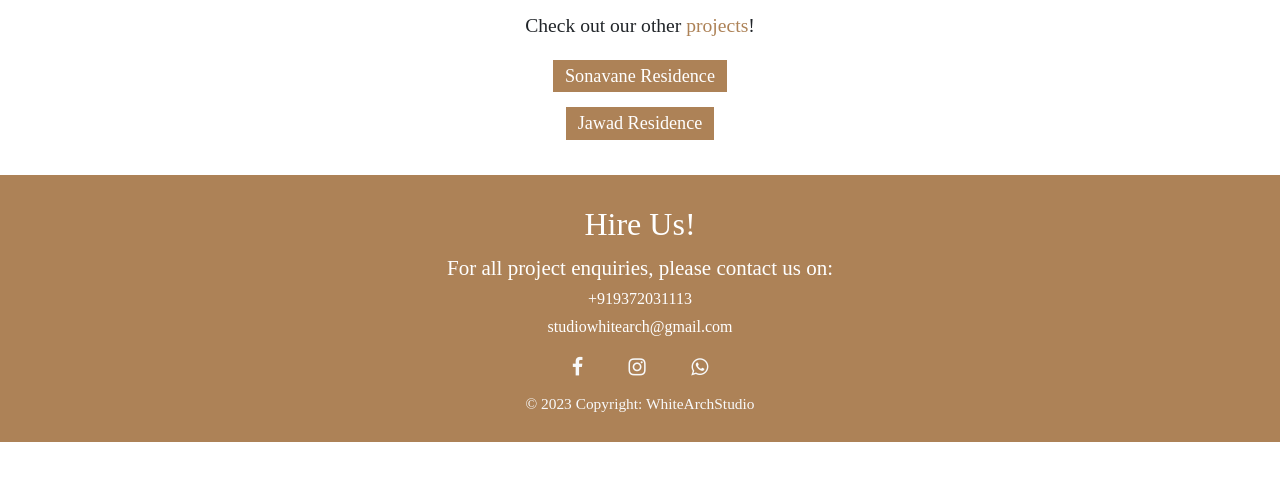
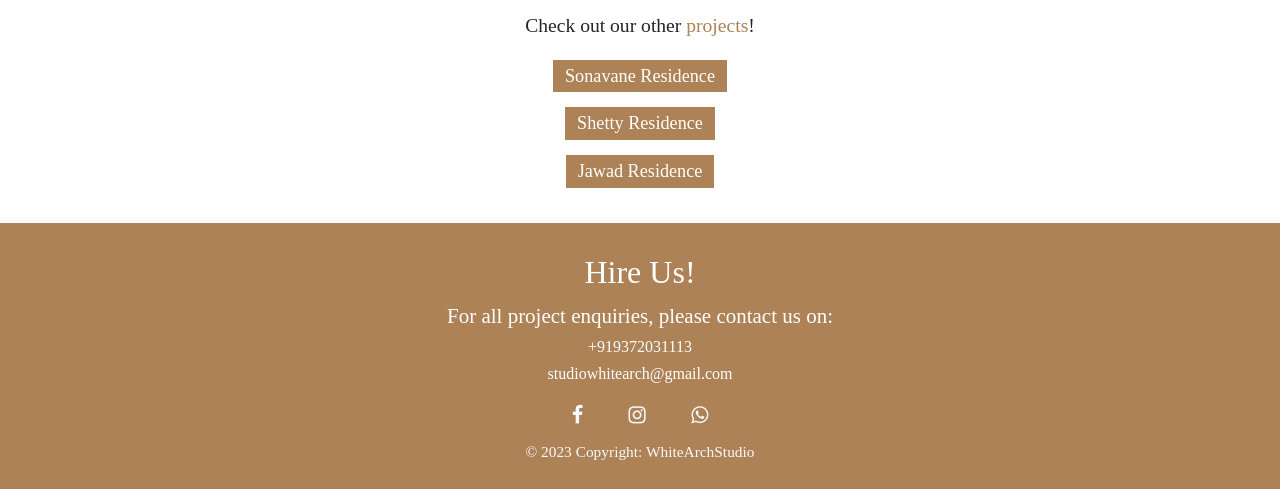
Before and after one commit to whitearchstudio/interior, a plain HTML site: page lic.html in a window 1280 px wide. Shown: the part 813-1302 px from the top of the page. Before the commit the page ends 1255 px from the top, so only its background shows below. Drawn offline with nearby package versions, Linux system fonts and the light colour scheme; files that its build step writes are made by us from their sources.

Commit message:
Update lic.html

```diff
--- a/lic.html
+++ b/lic.html
@@ -191,6 +191,9 @@
               <p style="font-family: Times New Roman; font-size: 140%">Check out our other <a href="index.html#projects" style="color: #ad8257">projects</a>!</p>
      <button class="button2"><a href="sonavane.html" target="_blank" style="color: white; font-size: 130%; align-self: center">Sonavane Residence</a></button>
       </div>
+	        <div class="button-class">
+      <button class="button2"><a href="hyderabad.html" target="_blank" style="color: white; font-size: 130%; align-self: center">Shetty Residence</a></button>
+      </div>
           <div class="button-class">
       <button class="button2"><a href="jagityal.html" target="_blank" style="color: white; font-size: 130%; align-self: center">Jawad Residence</a></button>
 
```
